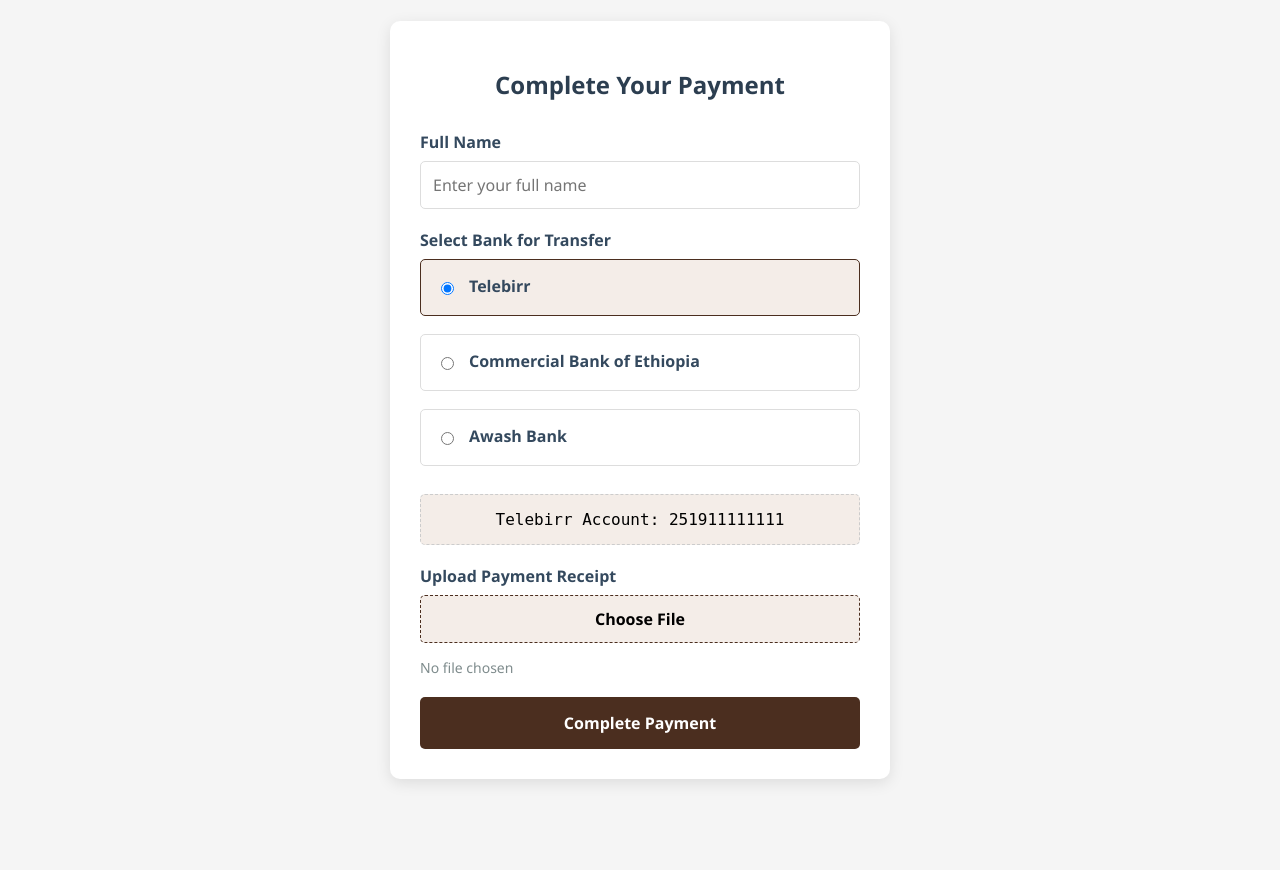
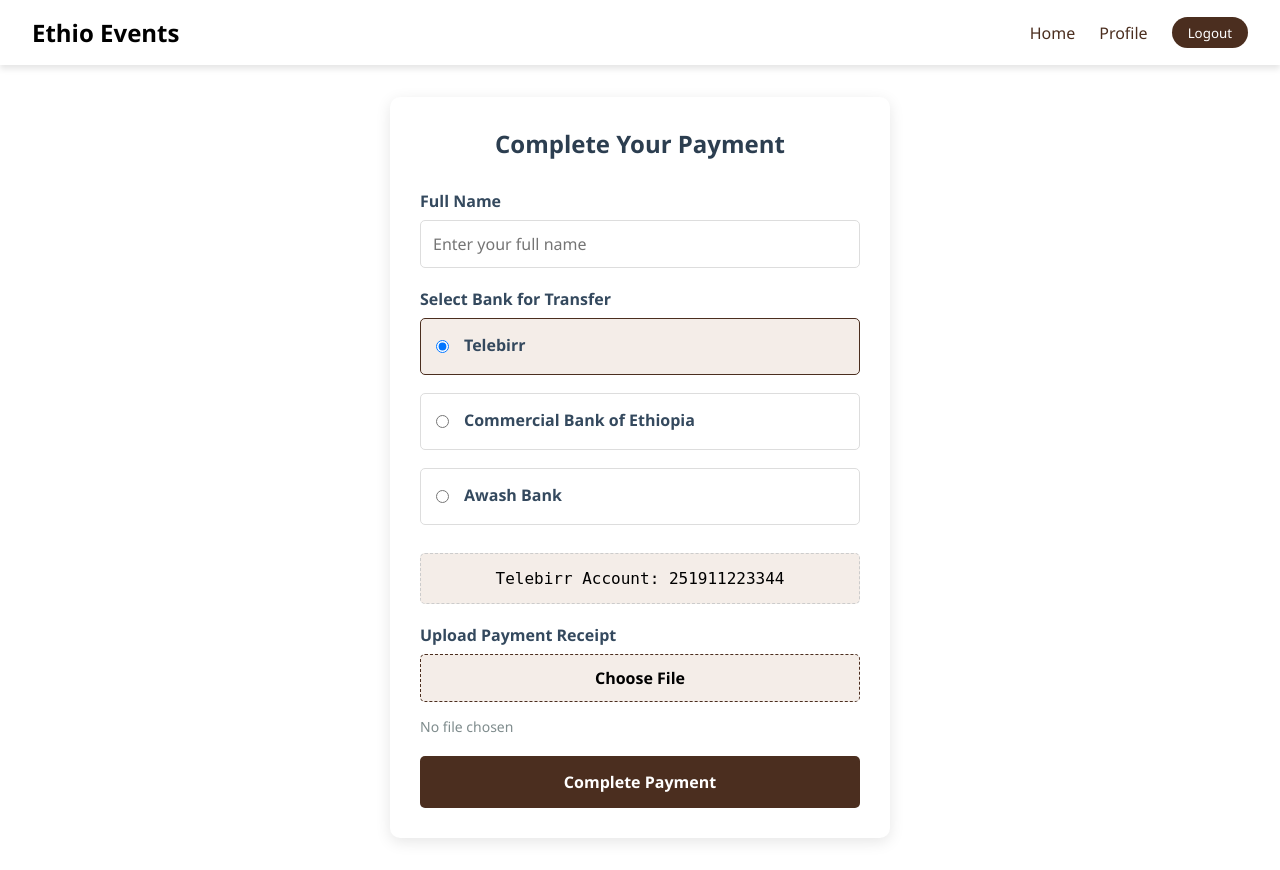
Before and after one commit to MierafA12/eventManegment, a PHP site: page /html/payment.html in a window 1280 px wide. Before the commit the page ends 783 px from the top, so only its background shows below. Run offline with PHP 8.4, Linux system fonts and the light colour scheme.

Commit message:
update payment

```diff
--- a/css/Payment.css
+++ b/css/Payment.css
@@ -1,17 +1,122 @@
-
+:root {
+    --primary-color: #4b2e1f;
+    --secondary-color: #2c3e50;
+    --accent-color: #8e44ad;
+    --background-color: #f8f9fa;
+    --text-color: #333;
+    --card-background: #ffffff;
+    --shadow: 0 4px 6px rgba(0, 0, 0, 0.1);
+}
 * {
   box-sizing: border-box;
   font-family: 'Segoe UI', Tahoma, Geneva, Verdana, sans-serif;
+  margin: 0;
+  padding: 0;
 }
 
 body {
-    background-color: #f5f5f5;
-    margin: 0;
-    padding: 20px;
+  background-color: #ffffff;
+  min-height: 100vh;
+  display: flex;
+  flex-direction: column;
+}
+
+.navbar {
+    position: sticky;
+    top: 0;
+    width: 100%;
+    background: rgba(255, 255, 255, 0.95);
+    padding: 1rem 2rem;
+    display: flex;
+    justify-content: space-between;
+    align-items: center;
+    z-index: 1000;
+    box-shadow: var(--shadow);
+}
+
+
+.logo {
+  font-size: 1.5rem;
+  font-weight: bold;
+}
+
+.nav-links {
+  display: flex;
+  align-items: center;
+  gap: 1.5rem;
+}
+
+.nav-links a {
+  color: #4b2e1f;
+  text-decoration: none;
+  font-size: 1rem;
+   font-weight: 500;
+  transition: color 0.3s ease;
+}
+
+.nav-links a:hover {
+  color: #cf711f;
+}
+
+.logout-btn {
+  background-color: #4b2e1f;
+  border: none;
+  padding: 0.4rem 1rem;
+  color:white;
+  border-radius: 20px;
+  cursor: pointer;
+  transition: background-color 0.3s ease;
+}
+
+.logout-btn:hover {
+  background-color: #cf711f;
+}
+
+.hamburger {
+  display: none;
+  flex-direction: column;
+  cursor: pointer;
+  gap: 4px;
+}
+
+.hamburger span {
+  height: 3px;
+  width: 25px;
+  background-color: #4b2e1f;
+  border-radius: 2px;
+}
+
+
+@media (max-width: 768px) {
+  .nav-links {
+    display: none;
+    flex-direction: column;
+    position: absolute;
+    top: 70px;
+    right: 20px;
+    background: white;
+    padding: 1rem;
+    border-radius: 10px;
+    box-shadow: var(--shadow);
+    gap: 1rem;
+  }
+
+  .nav-links.active {
+    display: flex;
+  }
+
+  .hamburger {
+    display: flex;
+  }
+}
+
+.main-content {
+  flex: 1;
   display: flex;
   justify-content: center;
-    align-items: center;
-    min-height: 100vh;
+  align-items: flex-start;
+  padding: 2rem;
+  background-color: #ffffff;
 }
 
 .payment-container {
@@ -52,7 +157,7 @@ input[type="file"] {
 }
 
 input[type="text"]:focus {
-    border-color:  #4b2e1f;;
+  border-color: #4b2e1f;
   outline: none;
 }
 
@@ -74,24 +179,17 @@ input[type="text"]:focus {
 }
 
 .bank-option:hover {
-    border-color:  #4b2e1f;
+  border-color: #4b2e1f;
   background-color: #f4ede8;
 }
 
 .bank-option.selected {
-    border-color:  #4b2e1f;;
+  border-color: #4b2e1f;
   background-color: #f4ede8;
 }
 
 .bank-option input {
   margin-right: 15px;
-}
-
-.bank-logo {
-    width: 40px;
-    height: 40px;
-    margin-right: 15px;
-    object-fit: contain;
 }
 
 .bank-info {
@@ -133,7 +231,7 @@ input[type="text"]:focus {
 }
 
 .submit-btn:hover {
-    background-color: #4b2e1f;;
+  background-color: #3e2519;
 }
 
 .file-upload {
@@ -157,7 +255,7 @@ input[type="text"]:focus {
 }
 
 .file-upload-btn:hover {
-    background-color: #f4ede8;
+  background-color: #f3e2d8;
 }
 
 .file-upload input[type="file"] {
--- a/html/index.html
+++ b/html/index.html
@@ -9,12 +9,11 @@
     <link rel="stylesheet" href="../css/footer.css">
     <link rel="stylesheet" href="https://cdnjs.cloudflare.com/ajax/libs/font-awesome/6.0.0/css/all.min.css">
     <link href="https://fonts.googleapis.com/css2?family=Poppins:wght@300;400;500;600;700&display=swap" rel="stylesheet">
-    <link rel="stylesheet" href="https://cdnjs.cloudflare.com/ajax/libs/font-awesome/6.5.0/css/all.min.css" />
 </head>
 <body>
     <nav class="navbar">
         <div class="logo">Ethio Events</div>
-        <div class="nav-links" id="navLinks">
+      <div class="nav-links" id="navLinks">
           <a href="/html/index.html">Home</a>
           <a href="/html/about.html">About</a>
           <a href="/html/events.html">Events</a>
@@ -167,6 +166,6 @@
 
 
 
-    <script src="js/main.js"></script>
+    <script src="../js/main.js"></script>
 </body>
 </html>
--- a/html/payment.html
+++ b/html/payment.html
@@ -1,44 +1,52 @@
 <!DOCTYPE html>
 <html lang="en">
 <head>
-    <meta charset="UTF-8">
-    <meta name="viewport" content="width=device-width, initial-scale=1.0">
+  <meta charset="UTF-8" />
+  <meta name="viewport" content="width=device-width, initial-scale=1.0"/>
   <title>Payment Gateway</title>
-    <link rel="stylesheet" href="../css/Payment.css">
-
+  <link rel="stylesheet" href="../css/Payment.css" />
 </head>
 <body>
+  <nav class="navbar">
+    <div class="logo">Ethio Events</div>
+    <div class="nav-links" id="navLinks">
+      <a href="/html/index.html">Home</a>
+      <a href="/html/profile.html">Profile</a>
+      <a href="/html/index.html"><button class="logout-btn">Logout</button></a>
+    </div>
+    <div class="hamburger" id="hamburger">
+      <span></span><span></span><span></span>
+    </div>
+  </nav>
+
+  <main class="main-content">
     <div class="payment-container">
       <h1>Complete Your Payment</h1>
-
       <form id="paymentForm">
         <div class="form-group">
           <label for="fullName">Full Name</label>
-                <input type="text" id="fullName" name="fullName" placeholder="Enter your full name" required>
+          <input type="text" id="fullName" name="fullName" placeholder="Enter your full name" required />
         </div>
 
         <div class="form-group">
           <label>Select Bank for Transfer</label>
           <div class="bank-options">
             <label class="bank-option">
-                        <input type="radio" name="bank" value="telebirr" checked>
-
+              <input type="radio" name="bank" value="telebirr" checked />
               <div class="bank-info">
                 <div class="bank-name">Telebirr</div>
               </div>
             </label>
 
             <label class="bank-option">
-                        <input type="radio" name="bank" value="cbe">
-
+              <input type="radio" name="bank" value="cbe" />
               <div class="bank-info">
                 <div class="bank-name">Commercial Bank of Ethiopia</div>
               </div>
             </label>
 
             <label class="bank-option">
-                        <input type="radio" name="bank" value="awash">
-
+              <input type="radio" name="bank" value="awash" />
               <div class="bank-info">
                 <div class="bank-name">Awash Bank</div>
               </div>
@@ -46,7 +54,7 @@
           </div>
 
           <div id="accountNumber" class="account-number">
-                    Telebirr Account: 251911111111
+            Telebirr Account: 251911223344
           </div>
         </div>
 
@@ -54,7 +62,7 @@
           <label>Upload Payment Receipt</label>
           <div class="file-upload">
             <button type="button" class="file-upload-btn">Choose File</button>
-                    <input type="file" id="receipt" name="receipt" accept="image/*,.pdf" required>
+            <input type="file" id="receipt" name="receipt" accept="image/*,.pdf" required />
           </div>
           <div id="fileName" class="file-name">No file chosen</div>
         </div>
@@ -62,57 +70,50 @@
         <button type="submit" class="submit-btn">Complete Payment</button>
       </form>
     </div>
-</body>
-<!-- <script src="js/auth.js"></script> -->
+  </main>
+   <script src="../js/main.js"></script>
       <script>
-        document.addEventListener('DOMContentLoaded', function() {
+    document.addEventListener("DOMContentLoaded", function () {
       const bankOptions = document.querySelectorAll('input[name="bank"]');
-            const accountNumber = document.getElementById('accountNumber');
-            const fileInput = document.getElementById('receipt');
-            const fileName = document.getElementById('fileName');
+      const accountNumber = document.getElementById("accountNumber");
+      const fileInput = document.getElementById("receipt");
+      const fileName = document.getElementById("fileName");
 
-            // Bank selection logic - FIXED VERSION
-            bankOptions.forEach(option => {
-                option.addEventListener('change', function() {
-                    // Update selected style
-                    document.querySelectorAll('.bank-option').forEach(el => {
-                        el.classList.remove('selected');
+      bankOptions.forEach((option) => {
+        option.addEventListener("change", function () {
+          document.querySelectorAll(".bank-option").forEach((el) => {
+            el.classList.remove("selected");
           });
-                    this.closest('.bank-option').classList.add('selected');
+          this.closest(".bank-option").classList.add("selected");
 
-                    // Update account number based on selection
-                    if (this.value === 'telebirr') {
-                        accountNumber.textContent = 'Telebirr Account: 251911223344';
-                    } else if (this.value === 'cbe') {
-                        accountNumber.textContent = 'CBE Account: 1000534089988';
-                    } else if (this.value === 'awash') {
-                        accountNumber.textContent = 'Awash Bank Account: 2000365654';
-                        // ^^ Fixed the variable name here
+          if (this.value === "telebirr") {
+            accountNumber.textContent = "Telebirr Account: 251911223344";
+          } else if (this.value === "cbe") {
+            accountNumber.textContent = "CBE Account: 1000534089988";
+          } else if (this.value === "awash") {
+            accountNumber.textContent = "Awash Bank Account: 2000365654";
           }
 
-                    accountNumber.classList.add('show');
+          accountNumber.classList.add("show");
         });
       });
 
-            // Set first option as selected by default
-            document.querySelector('.bank-option').classList.add('selected');
-            accountNumber.classList.add('show');
+      document.querySelector(".bank-option").classList.add("selected");
+      accountNumber.classList.add("show");
 
-            // File upload display
-            fileInput.addEventListener('change', function() {
+      fileInput.addEventListener("change", function () {
         if (this.files.length > 0) {
           fileName.textContent = this.files[0].name;
         } else {
-                    fileName.textContent = 'No file chosen';
+          fileName.textContent = "No file chosen";
         }
       });
 
-            // Form submission
-            document.getElementById('paymentForm').addEventListener('submit', function(e) {
+      document.getElementById("paymentForm").addEventListener("submit", function (e) {
         e.preventDefault();
-                alert('Payment submitted successfully!');
-                // Here you would typically send the data to your server
+        alert("Payment submitted successfully!");
       });
     });
   </script>
+</body>
 </html>
```
Also changed, not shown: css/header.css (+25 -17 lines), html/about.html (+17 -29 lines). Lines whose indentation alone changed are shown as unchanged.
